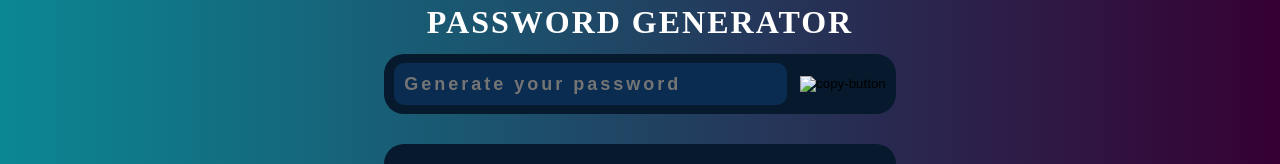
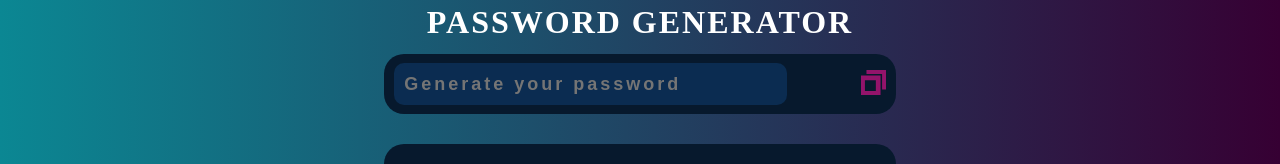
Before and after one commit to surajthakur2004/Password_Genrator_js, a plain HTML site: page index.html in a window 1280 px wide. Shown: the part 172-336 px from the top of the page. Drawn offline with Linux system fonts and the light colour scheme.

Commit message:
Update index.html
remove assests

```diff
--- a/index.html
+++ b/index.html
@@ -16,7 +16,7 @@
 
       <div class="screen">
         <input id="display" readonly placeholder="Generate your password">
-        <button class="copy-button"><img class="copy-img" src="asset/copy-svgrepo-com.svg" alt="copy-button" width="20px" ><span data-copy-mssg class="copy-mssg"></span></button>
+        <button class="copy-button"><img class="copy-img" src="copy-svgrepo-com.svg" alt="copy-button" width="20px" ><span data-copy-mssg class="copy-mssg"></span></button>
       </div>
 
       <div class="input-container">
```
